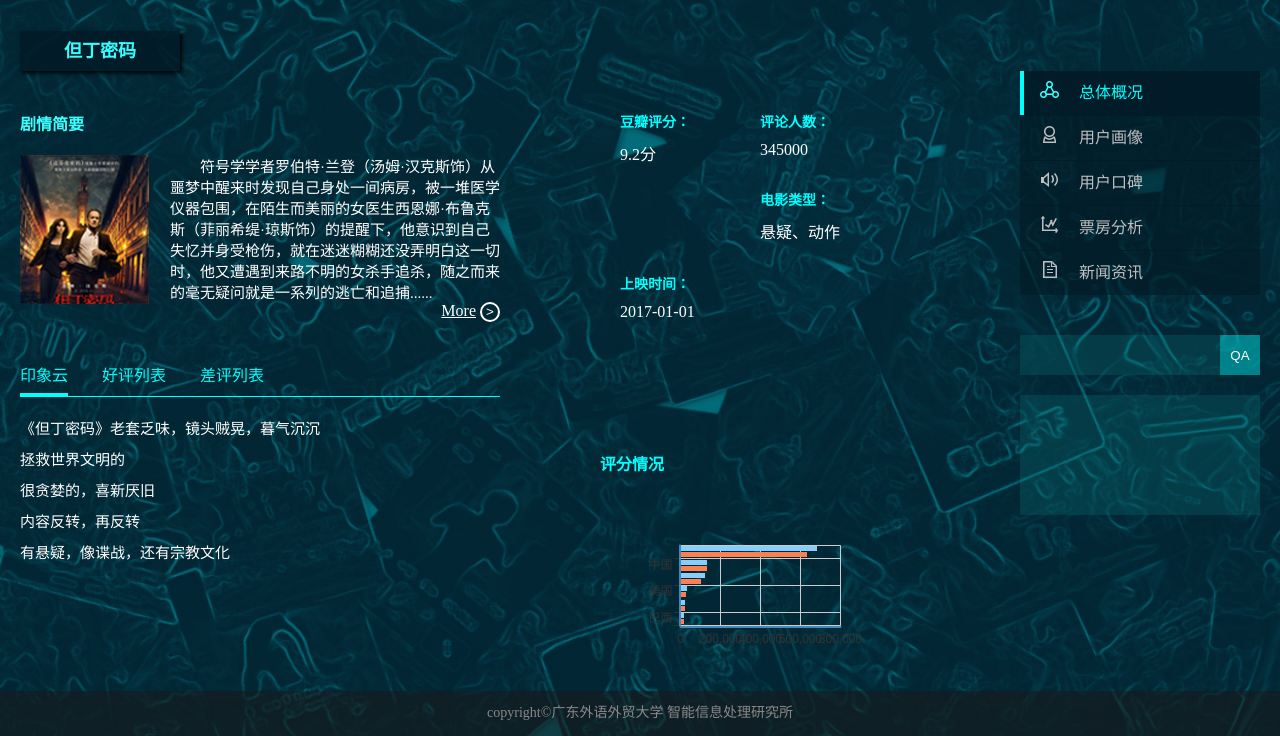
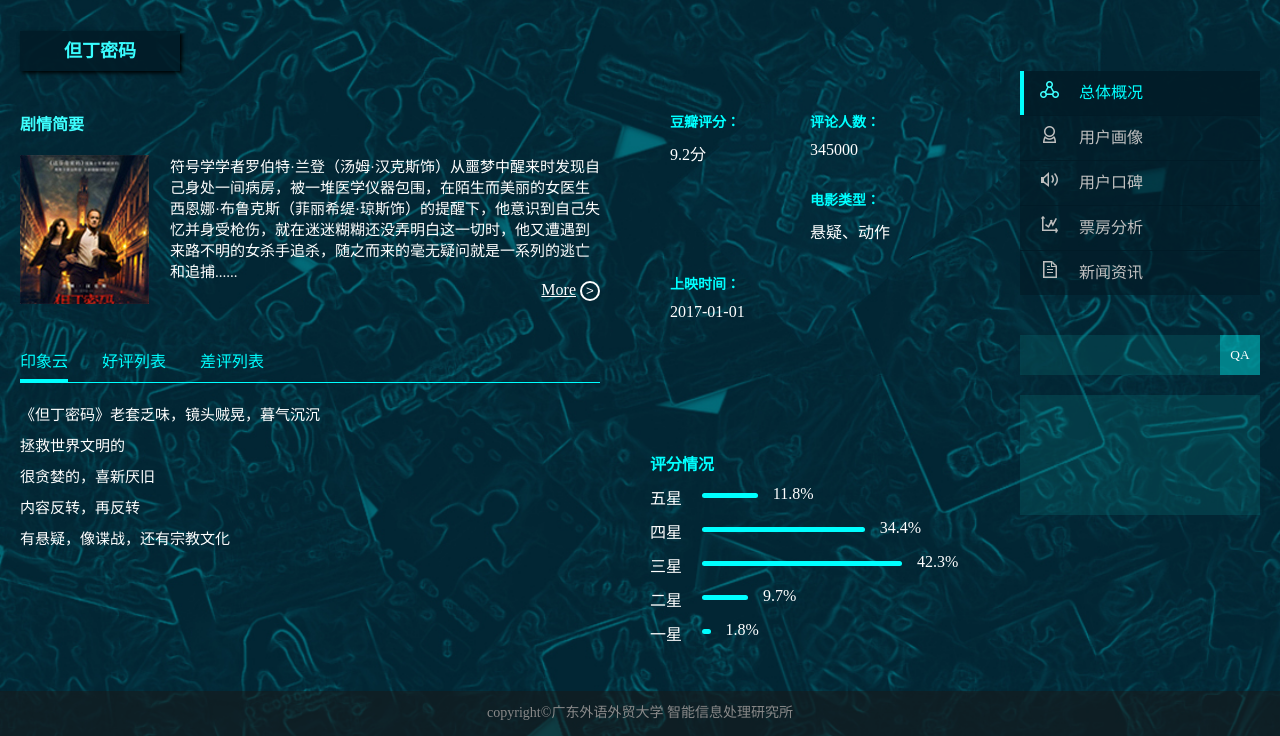
Before and after one commit to zpeento/2016-seeing, a plain HTML site: page views/film_general_situation.html in a window 1280 px wide. Shown: the part 64-800 px from the top of the page. Drawn offline with Linux system fonts and the light colour scheme.

Commit message:
[update]终于搞定了这个页面 ，不过js代码还比较粗糙，还需修改

```diff
--- a/public/javascript/score_bar.js
+++ b/public/javascript/score_bar.js
@@ -1,52 +1,32 @@
-require.config({
-    paths : {
-        echarts : '../public/javascript/echarts-2.2.7/build/dist'
-    }
-});
+// film_general_situation
 
-require([ "echarts", "echarts/chart/bar"], function(ec) {
-    var myChart = ec.init(document.getElementById('score_bar'));
-    var option = {
-        title : {
-            show:false,
-            text: '世界人口总量',
-            subtext: '数据来自网络'
-        },
-        tooltip : {
-            trigger: 'axis'
-        },
-        legend: {
-            show:false,
-            data:['2011年', '2012年']
-        },
-        toolbox: {
-            show : false
-        },
-        calculable : false,
-        xAxis : [
-            {
-                type : 'value',
-                boundaryGap : [0, 0.01]
-            }
-        ],
-        yAxis : [
-            {
-                type : 'category',
-                data : ['巴西','印尼','美国','印度','中国','世界人口(万)']
-            }
-        ],
-        series : [
-            {
-                name:'2011年',
-                type:'bar',
-                data:[18203, 23489, 29034, 104970, 131744, 630230]
-            },
-            {
-                name:'2012年',
-                type:'bar',
-                data:[19325, 23438, 31000, 121594, 134141, 681807]
-            }
-        ]
-    };
-    myChart.setOption(option);
+$(function(){
+    //读取数据
+    score_bar(['11.8%','34.4%','42.3%','9.7%','1.8%'])
 })
+
+function score_bar () {
+    var stars = $('.star');
+    var bars = $('.bar');
+    var percents = $('.percent');
+
+    //将百分比数组转化为小数数组
+    var param_trans = arguments[0].map(function(value,i){
+        console.log(value)
+        percents[i].innerHTML = value;
+        return parseFloat(value)/100
+    });
+
+    //找到数组中最大的数
+    var max_percent = param_trans.map(
+        function(value){
+            return value
+        }
+    ).sort()[param_trans.length-1];
+
+    //根据传入的数据设定长度
+    param_trans.map(function(value,i){
+        console.log(value/max_percent)
+        bars[i].style.width = (value/max_percent)*200 + 'px';
+    })
+}
--- a/public/stylesheets/film_general_situation.less
+++ b/public/stylesheets/film_general_situation.less
@@ -3,7 +3,7 @@
   margin: 0px;
 }
 html {
-  min-width: 1120px;
+  min-width: 1220px;
   min-height: 100%;
   position: relative;
 }
@@ -18,16 +18,16 @@ body {
 }
 
 header{
-  min-width: 1120px;
+  min-width: 1220px;
 }
 
 footer{
-  min-width: 1120px;
+  min-width: 1220px;
 }
 
 #wrap{
   width: 100%;
-  min-width: 1120px;
+  min-width: 1220px;
   position: relative;
   padding-bottom: 46px;
   min-height: 580px;
@@ -98,16 +98,24 @@ footer{
     form{
       *zoom:1;
 
+      &:after{
+        display: block;
+        content: '.';
+        height: 0px;
+        clear: both;
+        overflow: hidden;
+        visibility: hidden;
+      }
+
       input{
         width: 200px;
         height: 40px;
         border: 0px;
         outline: none;
         float: left;
-        font-size: 20px;
+        font-size: 18px;
         text-indent: 10px;
-        font-weight: bold;
-        color: #333;
+        color: #fff;
         font-family: 'Microsoft Yahei';
         background:rgba(13, 143, 143, 0.2);
       }
@@ -119,17 +127,9 @@ footer{
         outline: none;
         float: right;
         background:rgba(0, 255, 255, 0.42);
+        font-family: 'Microsoft Yahei';
         color: #fff;
         cursor: pointer;
-      }
-
-      &:after{
-        display: block;
-        content: '.';
-        height: 0px;
-        clear: both;
-        overflow: hidden;
-        visibility: hidden;
       }
     }
 
@@ -147,7 +147,7 @@ footer{
 }
 #left{
   left: 0px;
-  width: 480px;
+  width: 580px;
   margin-left: 20px;
   margin-top: 40px;
 
@@ -183,11 +183,10 @@ footer{
       }
 
       .film_intro{
-        width: 330px;
+        width: 430px;
         float: right;
 
         p{
-          text-indent: 2em;
           font-size: 14px;
           font-family: 'Microsoft Yahei';
           color: #fff;
@@ -293,8 +292,9 @@ footer{
 }
 
 #center{
-  margin-left: 520px;
+  margin-left: 620px;
   margin-right: 280px;
+  margin-bottom: 40px;
 
   .info{
     width:280px;
@@ -337,11 +337,53 @@ footer{
     margin: 0 auto;
     width: 320px;
     padding-top: 100px;
+
     h4{
       color: #00ffff;
       font-size: 16px;
       font-family: 'Microsoft Yahei';
       margin-bottom: 10px;
     }
+
+    li{
+      list-style: none;
+      margin-bottom: 10px;
+      *zoom:1;
+
+      &:after{
+        display: block;
+        content: '.';
+        height: 0px;
+        clear: both;
+        overflow: hidden;
+        visibility: hidden;
+      }
+    }
+
+    .star{
+      color: #fff;
+      font-size: 16px;
+      font-family: 'Microsoft Yahei';
+      float: left;
+    }
+
+    .bar{
+      width: 200px;
+      height: 5px;
+      background-color: #00ffff;
+      display: inline-block;
+      float: left;
+      margin-top: 8px;
+      border-radius: 8px;
+      margin-left: 20px;
+    }
+
+    .percent{
+      float: left;
+      margin-left: 15px;
+      color: #fff;
+      font-size: 16px;
+      font-family: 'Microsoft Yahei';
+    }
   }
 }
--- a/views/film_general_situation.html
+++ b/views/film_general_situation.html
@@ -89,7 +89,14 @@
 
 			<div class="score">
 				<h4>评分情况</h4>
-				<div id="score_bar" style="height:200px;"></div>
+				<!-- <div id="score_bar" style="height:200px;"></div> -->
+				<ul>
+					<li><span class="star">五星</span><span class="bar"></span><span class="percent"></span></li>
+					<li><span class="star">四星</span><span class="bar"></span><span class="percent"></span></li>
+					<li><span class="star">三星</span><span class="bar"></span><span class="percent"></span></li>
+					<li><span class="star">二星</span><span class="bar"></span><span class="percent"></span></li>
+					<li><span class="star">一星</span><span class="bar"></span><span class="percent"></span></li>
+				</ul>
 			</div>
 		</div>
 
```
Also changed, not shown: public/images/background.png (deleted), public/stylesheets/film_general_situation.css.
